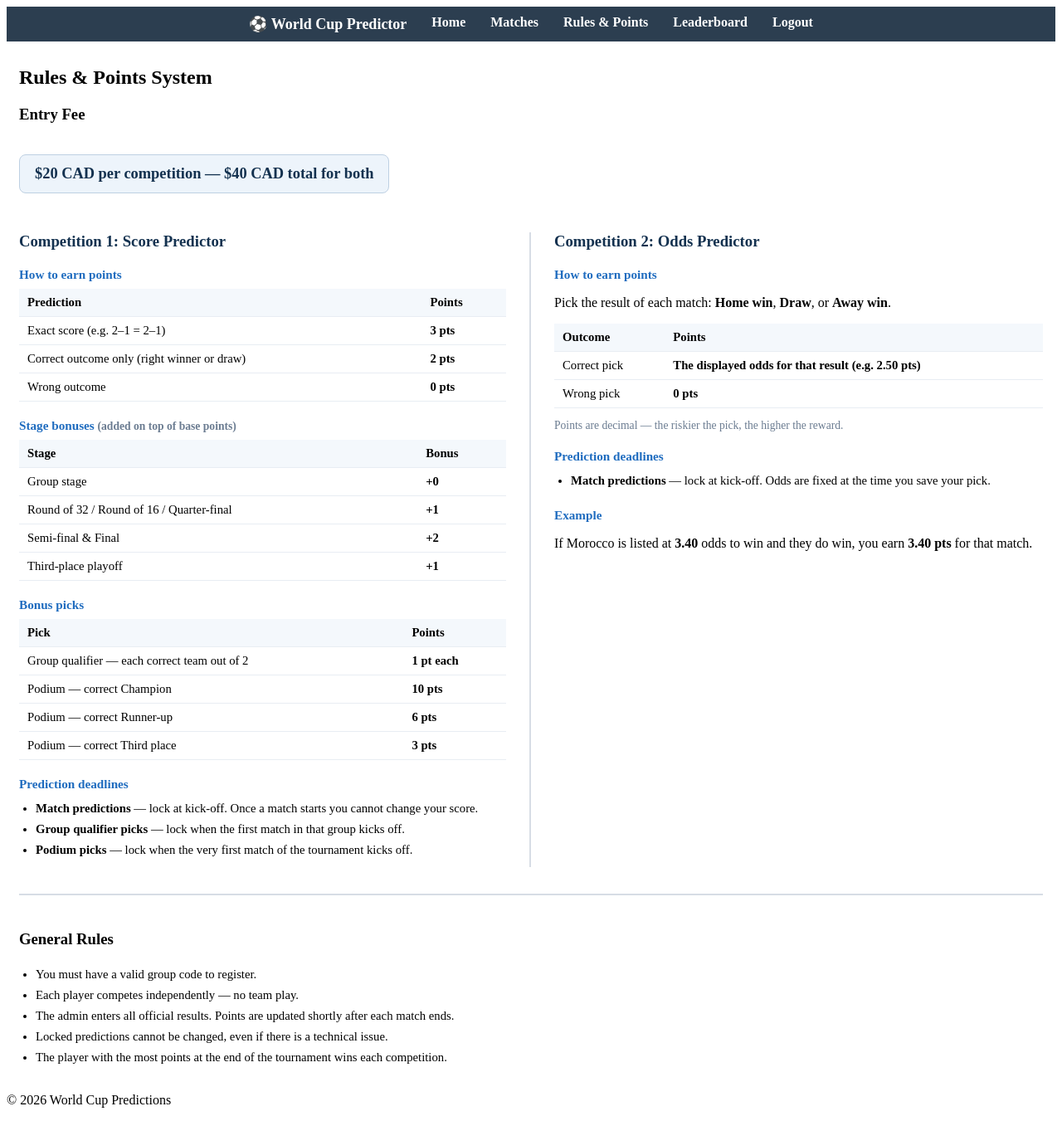
After one commit to jalankmd/world_cup_prediction_website, a Flask app: page /rules in a window 1280 px wide. The commit adds this page. Shown: the whole page at 83% size. Run offline with Flask 3, Linux system fonts and the light colour scheme; the visitor is signed in with stand-in values (Sample User, id 1); some libraries are stand-ins or nearby versions.

Commit message:
add rules page and improve leaderboard layout
- New /rules page with points system, entry fee, and deadlines for both competitions
- Rules & Points nav link added for regular users
- Leaderboard table data centered
- Vertical divider between the two competition panels on leaderboard

Co-Authored-By: Claude Sonnet 4.6 <noreply@anthropic.com>

```diff
--- a/app/routes.py
+++ b/app/routes.py
@@ -524,6 +524,14 @@ def predict_podium():
 
 
 # ---------------------------
+# Rules
+# ---------------------------
+@bp.route("/rules")
+@login_required
+def rules():
+    return render_template("rules.html")
+
+
 # Leaderboard
 # ---------------------------
 @bp.route("/leaderboard")
--- a/static/style.css
+++ b/static/style.css
@@ -491,6 +511,121 @@ button:hover {
     padding: 6px 10px;
 }
 
+/* ===========================
+   Rules Page
+   =========================== */
+.rules-page h2 {
+    margin-bottom: 20px;
+}
+
+.rules-grid {
+    display: grid;
+    grid-template-columns: 1fr 1fr;
+    gap: 0;
+    align-items: start;
+    margin-bottom: 32px;
+}
+
+.rules-panel {
+    padding: 0 28px;
+}
+
+.rules-panel:first-child {
+    border-right: 2px solid #d7dde5;
+    padding-left: 0;
+}
+
+.rules-panel:last-child {
+    padding-right: 0;
+}
+
+.rules-panel h3 {
+    margin-top: 0;
+    margin-bottom: 16px;
+    color: #13314f;
+}
+
+.rules-panel h4 {
+    margin: 20px 0 8px;
+    font-size: 0.95rem;
+    color: #1f6cbf;
+}
+
+.rules-table {
+    width: 100%;
+    border-collapse: collapse;
+    margin-bottom: 8px;
+}
+
+.rules-table th,
+.rules-table td {
+    text-align: left;
+    padding: 8px 10px;
+    border-bottom: 1px solid #e8edf3;
+    font-size: 0.92rem;
+}
+
+.rules-table th {
+    background: #f4f8fc;
+    font-weight: 700;
+}
+
+.rules-table td:last-child {
+    font-weight: 600;
+    white-space: nowrap;
+}
+
+.rules-list {
+    padding-left: 20px;
+    margin: 8px 0;
+    font-size: 0.92rem;
+    line-height: 1.7;
+}
+
+.rules-note {
+    font-size: 0.85rem;
+    color: #6b7c91;
+}
+
+.rules-section {
+    margin-bottom: 28px;
+}
+
+.rules-entry-fee {
+    font-size: 1.15rem;
+    font-weight: 700;
+    color: #13314f;
+    background: #edf4fb;
+    border: 1px solid #bed0e2;
+    border-radius: 8px;
+    padding: 12px 18px;
+    display: inline-block;
+}
+
+.rules-general {
+    border-top: 2px solid #d7dde5;
+    padding-top: 24px;
+    margin-top: 8px;
+}
+
+@media (max-width: 768px) {
+    .rules-grid {
+        grid-template-columns: 1fr;
+    }
+
+    .rules-panel:first-child {
+        border-right: none;
+        border-bottom: 2px solid #d7dde5;
+        padding-left: 0;
+        padding-bottom: 24px;
+        margin-bottom: 24px;
+    }
+
+    .rules-panel:last-child {
+        padding-left: 0;
+    }
+}
+
 @media (max-width: 900px) {
     .col-prediction {
         min-width: 320px;
--- a/templates/base.html
+++ b/templates/base.html
@@ -30,6 +30,7 @@
                         <li><a href="{{ url_for('main.admin_results', admin_tab='classic') }}">Results Entry</a></li>
                     {% else %}
                         <li><a href="{{ url_for('main.matches') }}">Matches</a></li>
+                        <li><a href="{{ url_for('main.rules') }}">Rules & Points</a></li>
                     {% endif %}
                     <li><a href="{{ url_for('main.leaderboard') }}">Leaderboard</a></li>
                         {% if current_user.is_admin %}
--- /dev/null
+++ b/templates/rules.html
@@ -0,0 +1,100 @@
+{% extends "base.html" %}
+{% block content %}
+<div class="rules-page">
+    <h2>Rules &amp; Points System</h2>
+
+    <section class="rules-section">
+        <h3>Entry Fee</h3>
+        <p class="rules-entry-fee">$20 CAD per competition &mdash; $40 CAD total for both</p>
+    </section>
+
+    <div class="rules-grid">
+
+        <section class="rules-panel">
+            <h3>Competition 1: Score Predictor</h3>
+
+            <h4>How to earn points</h4>
+            <table class="rules-table">
+                <thead>
+                    <tr><th>Prediction</th><th>Points</th></tr>
+                </thead>
+                <tbody>
+                    <tr><td>Exact score (e.g. 2&ndash;1 = 2&ndash;1)</td><td>3 pts</td></tr>
+                    <tr><td>Correct outcome only (right winner or draw)</td><td>2 pts</td></tr>
+                    <tr><td>Wrong outcome</td><td>0 pts</td></tr>
+                </tbody>
+            </table>
+
+            <h4>Stage bonuses <span class="rules-note">(added on top of base points)</span></h4>
+            <table class="rules-table">
+                <thead>
+                    <tr><th>Stage</th><th>Bonus</th></tr>
+                </thead>
+                <tbody>
+                    <tr><td>Group stage</td><td>+0</td></tr>
+                    <tr><td>Round of 32 / Round of 16 / Quarter-final</td><td>+1</td></tr>
+                    <tr><td>Semi-final &amp; Final</td><td>+2</td></tr>
+                    <tr><td>Third-place playoff</td><td>+1</td></tr>
+                </tbody>
+            </table>
+
+            <h4>Bonus picks</h4>
+            <table class="rules-table">
+                <thead>
+                    <tr><th>Pick</th><th>Points</th></tr>
+                </thead>
+                <tbody>
+                    <tr><td>Group qualifier &mdash; each correct team out of 2</td><td>1 pt each</td></tr>
+                    <tr><td>Podium &mdash; correct Champion</td><td>10 pts</td></tr>
+                    <tr><td>Podium &mdash; correct Runner-up</td><td>6 pts</td></tr>
+                    <tr><td>Podium &mdash; correct Third place</td><td>3 pts</td></tr>
+                </tbody>
+            </table>
+
+            <h4>Prediction deadlines</h4>
+            <ul class="rules-list">
+                <li><strong>Match predictions</strong> &mdash; lock at kick-off. Once a match starts you cannot change your score.</li>
+                <li><strong>Group qualifier picks</strong> &mdash; lock when the first match in that group kicks off.</li>
+                <li><strong>Podium picks</strong> &mdash; lock when the very first match of the tournament kicks off.</li>
+            </ul>
+        </section>
+
+        <section class="rules-panel">
+            <h3>Competition 2: Odds Predictor</h3>
+
+            <h4>How to earn points</h4>
+            <p>Pick the result of each match: <strong>Home win</strong>, <strong>Draw</strong>, or <strong>Away win</strong>.</p>
+            <table class="rules-table">
+                <thead>
+                    <tr><th>Outcome</th><th>Points</th></tr>
+                </thead>
+                <tbody>
+                    <tr><td>Correct pick</td><td>The displayed odds for that result (e.g. 2.50 pts)</td></tr>
+                    <tr><td>Wrong pick</td><td>0 pts</td></tr>
+                </tbody>
+            </table>
+            <p class="rules-note">Points are decimal — the riskier the pick, the higher the reward.</p>
+
+            <h4>Prediction deadlines</h4>
+            <ul class="rules-list">
+                <li><strong>Match predictions</strong> &mdash; lock at kick-off. Odds are fixed at the time you save your pick.</li>
+            </ul>
+
+            <h4>Example</h4>
+            <p>If Morocco is listed at <strong>3.40</strong> odds to win and they do win, you earn <strong>3.40 pts</strong> for that match.</p>
+        </section>
+
+    </div>
+
+    <section class="rules-section rules-general">
+        <h3>General Rules</h3>
+        <ul class="rules-list">
+            <li>You must have a valid group code to register.</li>
+            <li>Each player competes independently — no team play.</li>
+            <li>The admin enters all official results. Points are updated shortly after each match ends.</li>
+            <li>Locked predictions cannot be changed, even if there is a technical issue.</li>
+            <li>The player with the most points at the end of the tournament wins each competition.</li>
+        </ul>
+    </section>
+</div>
+{% endblock %}
```
Also changed, not shown: other parts of static/style.css (+32 -1 lines).
